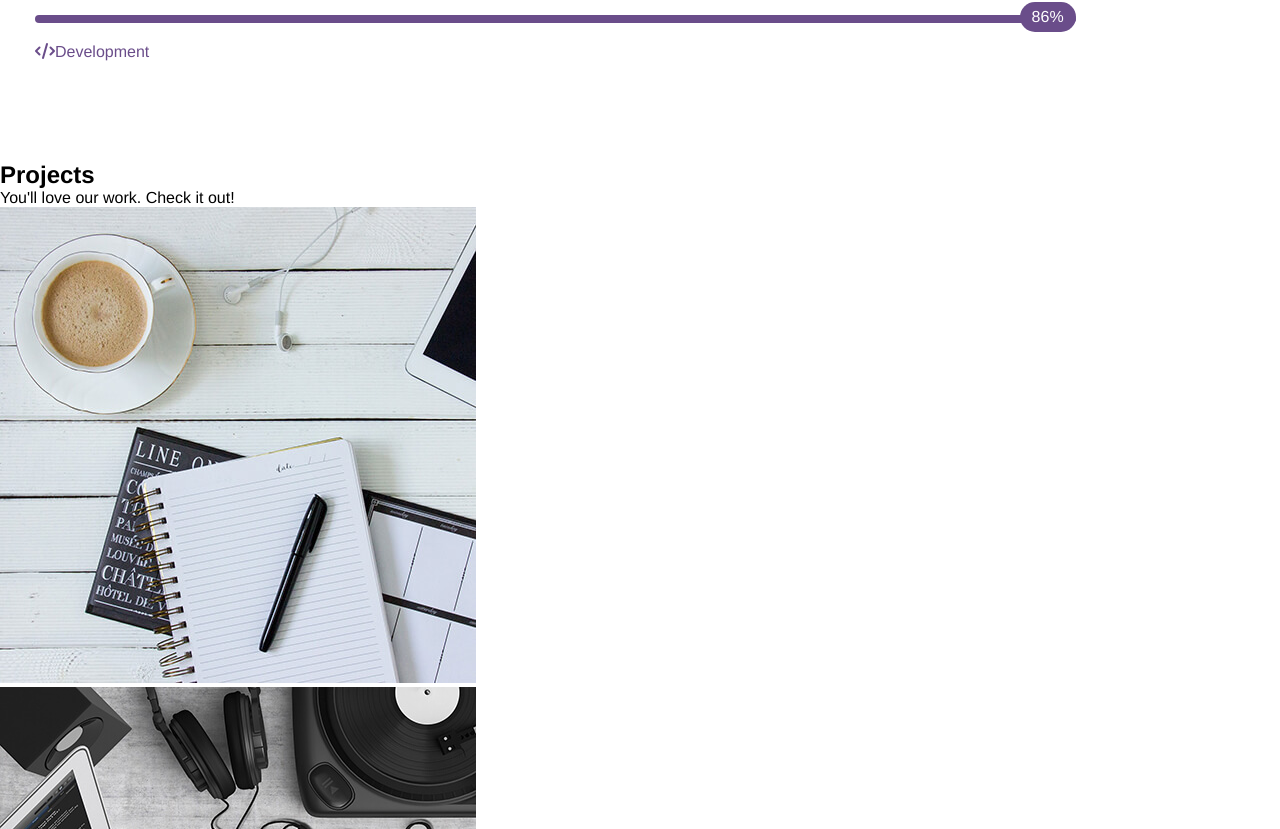
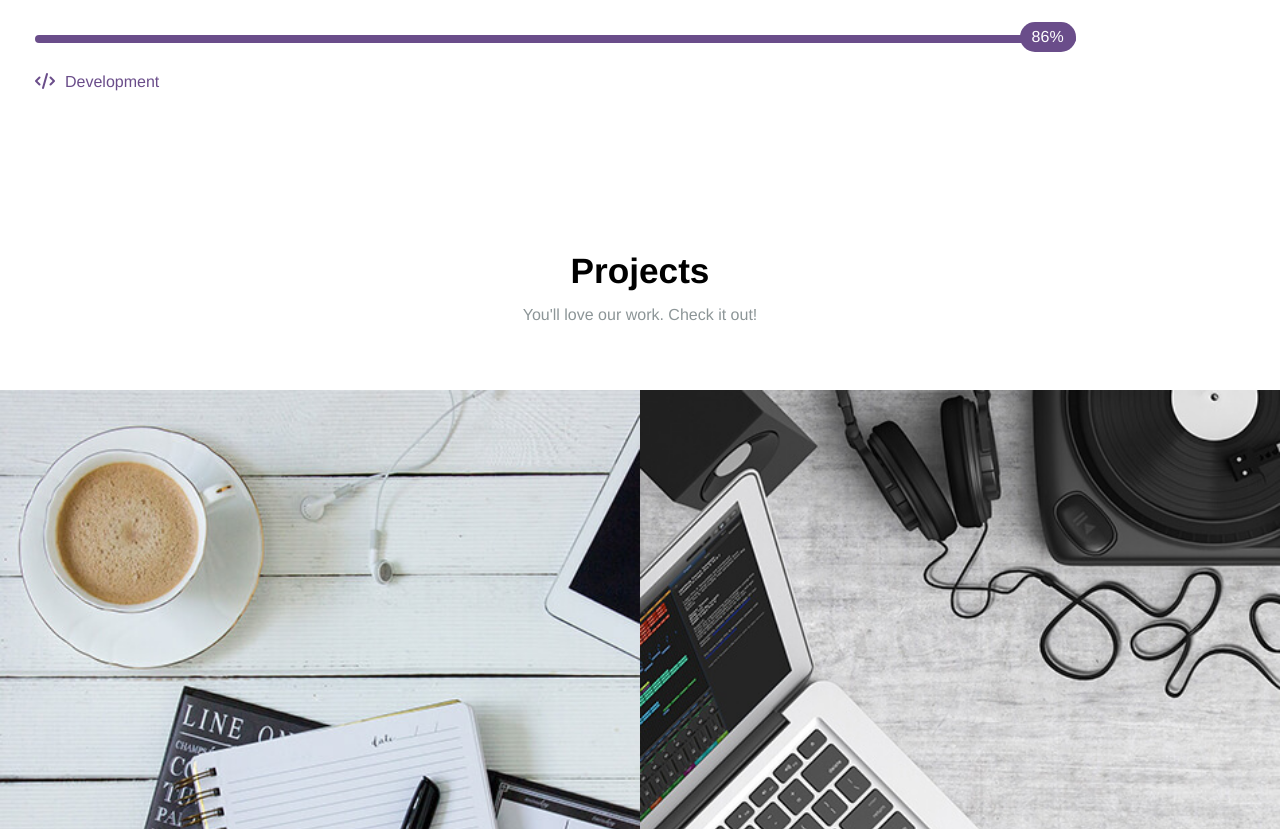
Before and after one commit to BGZStephen/illdy-theme, a website: page app/index.html in a window 1280 px wide. Shown: the part 1151-1980 px from the top of the page. Drawn offline with Linux system fonts and the light colour scheme.

Commit message:
portfolio section complete

```diff
--- a/app/index.html
+++ b/app/index.html
@@ -62,18 +62,12 @@
           <div class="prtfolio__image">
             <img src="images/front-page/front-page-project-1.jpg">
           </div>
-        </div>
-        <div class="prtfolio__image-container">
           <div class="prtfolio__image">
             <img src="images/front-page/front-page-project-2.jpg">
           </div>
-        </div>
-        <div class="prtfolio__image-container">
           <div class="prtfolio__image">
             <img src="images/front-page/front-page-project-3.jpg">
           </div>
-        </div>
-        <div class="prtfolio__image-container">
           <div class="prtfolio__image">
             <img src="images/front-page/front-page-project-4.jpg">
           </div>
--- a/app/scss/_about.scss
+++ b/app/scss/_about.scss
@@ -24,11 +24,14 @@
   margin: 40px 0;
   text-align: left;
   position: relative;
+  > p > i {
+    margin-right: 10px;
+  }
   > .progress-bar {
     height: 8px;
     background: black;
     border-radius: 10px;
-    margin: 75px 0 20px;
+    margin: 75px 0 30px;
   }
   .progress-bar-orange {
     background: $font--orange;
--- a/app/scss/_portfolio.scss
+++ b/app/scss/_portfolio.scss
@@ -0,0 +1,29 @@
+.portfolio-content {
+  @include flex-col;
+  padding: 60px 0 0;
+  width: 100%;
+  > h2 {
+    font-size: 2.2em;
+    margin-bottom: 10px;
+  }
+  > p {
+    color: $font--grey;
+    line-height: 1.8;
+    margin-bottom: 60px;
+  }
+}
+
+.prtfolio__image-container {
+  display: flex;
+  flex-direction: row;
+  flex-wrap: wrap;
+  width: 100%;
+}
+
+.prtfolio__image {
+  width: 50%;
+  > img {
+    width: 100%;
+    vertical-align: top;
+  }
+}
```
Also changed, not shown: app/css/main.css.
